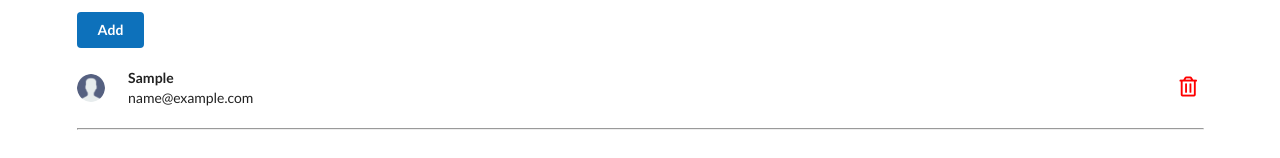
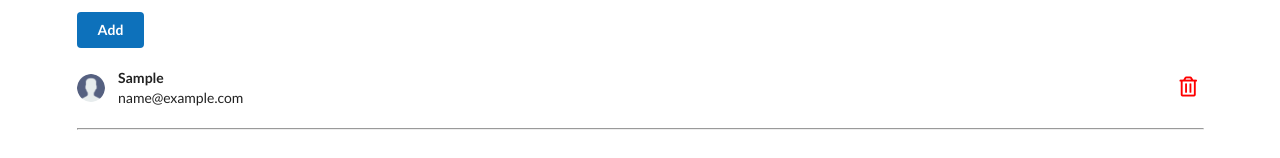
Before and after one commit to anshumaan255/contactapp, a React (Create React App) app in the folder reactfirst/contact/: page / in a window 1280 px wide. Both pictures are taken after typing "Sample", "name@example.com" into the empty fields and a click on the button "Add". Shown: the part 185-343 px from the top of the page. Built offline with nearby package versions, Linux system fonts and the light colour scheme.

Commit message:
Update spacing

```diff
--- a/reactfirst/contact/src/components/contactCard.js
+++ b/reactfirst/contact/src/components/contactCard.js
@@ -12,7 +12,7 @@ const ContactCard = (props) => {
           <img className="ui avatar image" src={user} alt="user" />
         </div>
         <div>
-          <div className="contact" style={{ marginLeft: '20px' }}>
+          <div className="contact" style={{ marginLeft: '10px' }}>
             <p style={{ fontWeight: 'bold', margin: '0' }}>{name}</p>
             <p style={{ fontWeight: 'thin', margin: '0' }}>{email}</p>
           </div>
```
